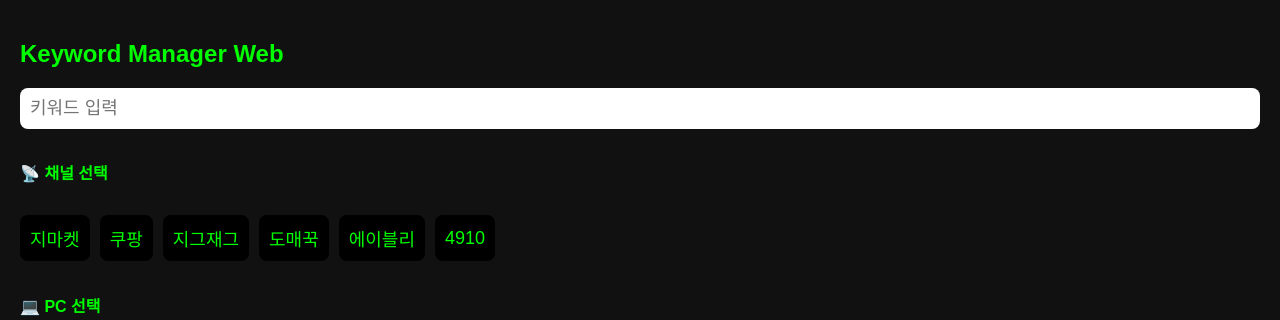
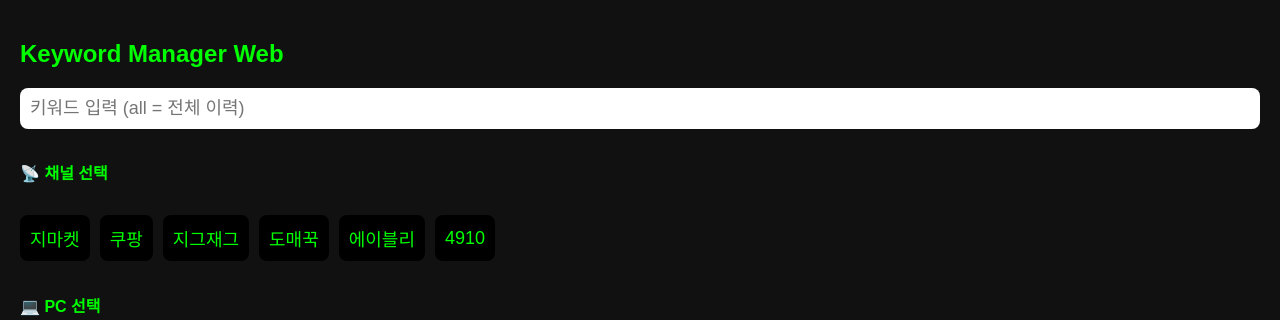
Before and after one commit to nanainternational/keywaordmanager-web, a Flask app: page / in a window 1280 px wide. Shown: the top 320 px of the page. Run offline with Flask 3, Linux system fonts and the light colour scheme; data that the repository does not hold is empty.

Commit message:
Update index.html with favicon and toggle history

```diff
--- a/templates/index.html
+++ b/templates/index.html
@@ -4,6 +4,10 @@
   <meta charset="UTF-8" />
   <title>Keyword Manager Web</title>
   <meta name="viewport" content="width=device-width, initial-scale=1.0" />
+
+  <!-- ✅ Favicon 링크 추가 -->
+  <link rel="icon" type="image/x-icon" href="{{ url_for('static', filename='favicon.ico') }}">
+
   <style>
     html, body {
       height: 100%;
@@ -98,7 +102,6 @@
       background: #0f0;
       color: #111;
     }
-
     .history-item {
       background: #222;
       color: #0f0;
@@ -115,7 +118,6 @@
       cursor: pointer;
       font-size: 1em;
     }
-
     .download-link {
       margin-top: 30px;
       display: inline-block;
@@ -130,7 +132,7 @@
     <h2>Keyword Manager Web</h2>
     <form method="POST">
       <!-- 키워드 입력 -->
-      <input name="keyword" value="{{ keyword }}" placeholder="키워드 입력" />
+      <input name="keyword" value="{{ keyword }}" placeholder="키워드 입력 (all = 전체 이력)" />
 
       <!-- 채널 선택 -->
       <h4>📡 채널 선택</h4>
@@ -164,7 +166,7 @@
         {%- endfor %}
       </div>
 
-      <!-- 📑 기록 이력: 조회 시 & 접기/펼치기 -->
+      <!-- 📑 기록 이력 (all 입력 시만 & 접기/펼치기) -->
       {% if show_history %}
         <h4>
           📑 기록 이력
```
Also changed, not shown: static/favicon.ico (added).
